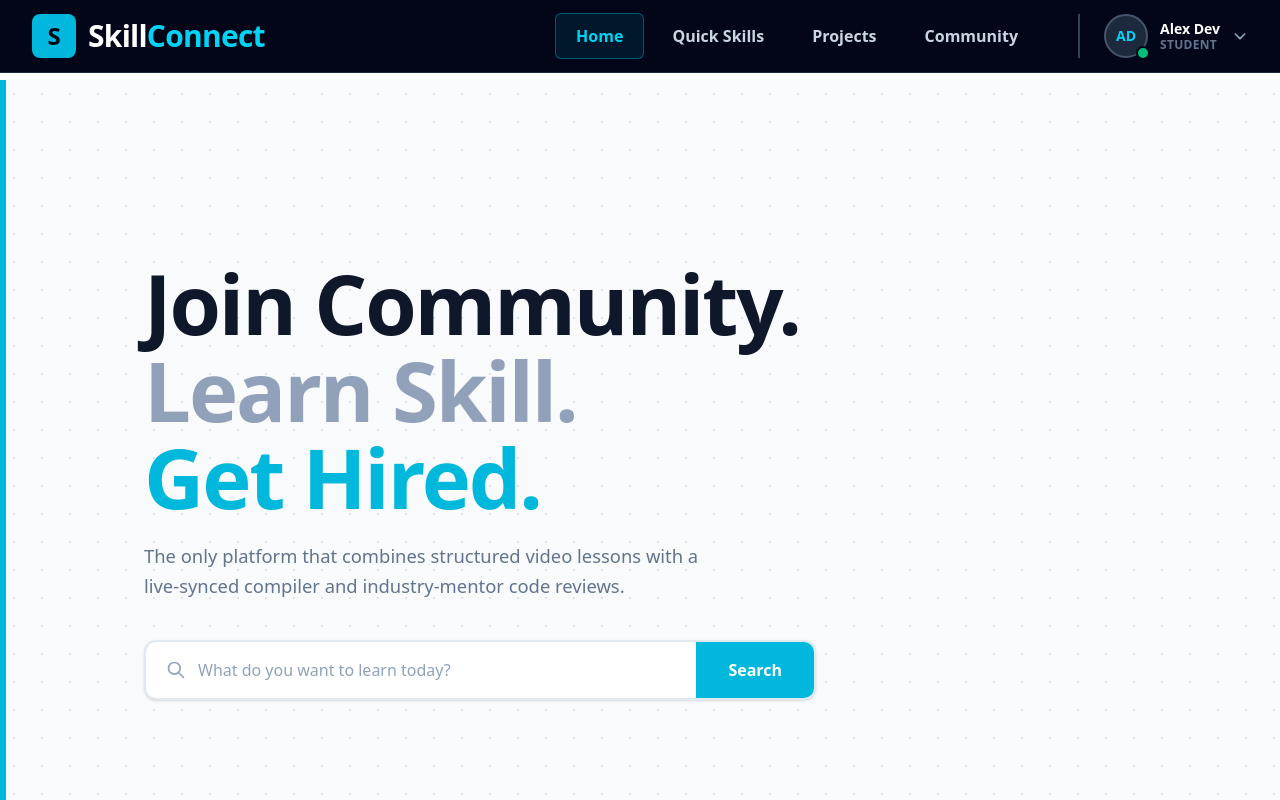
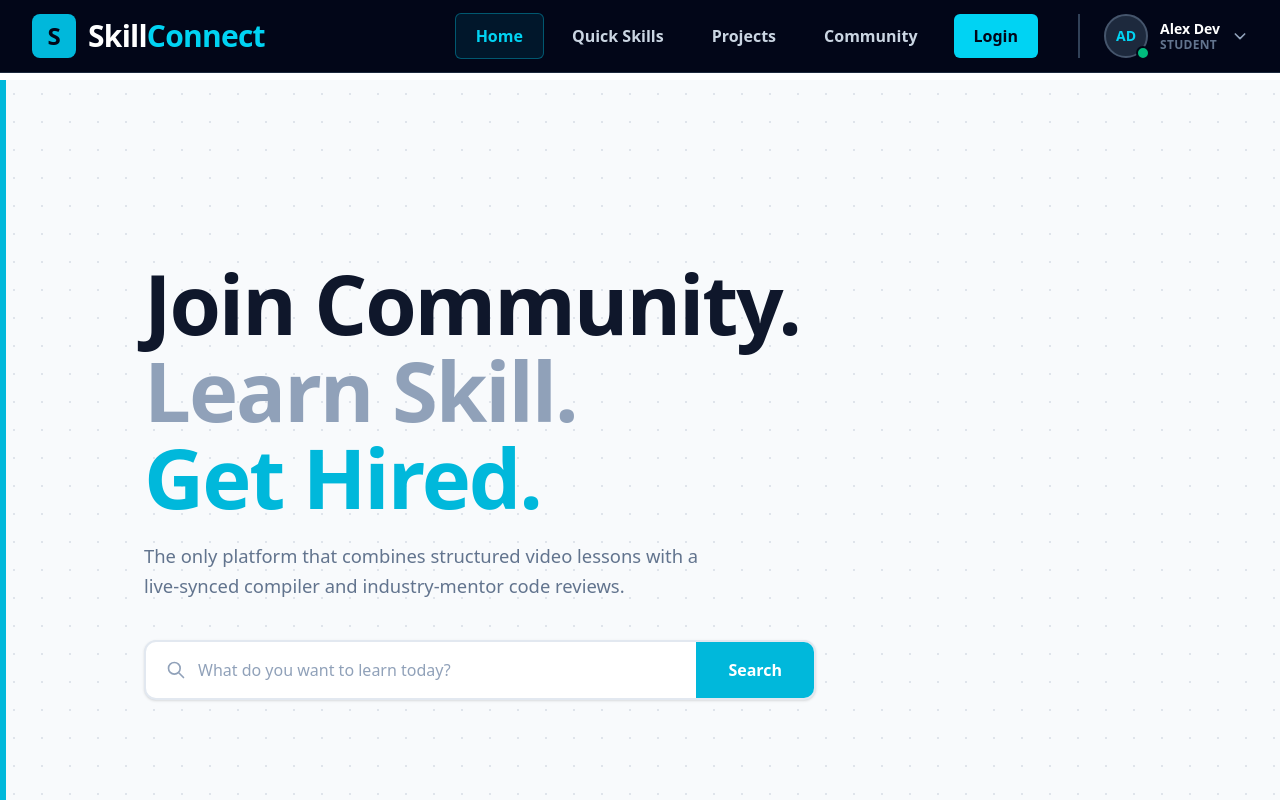
Before and after one commit to RZcodes01/Frontend, a React (Vite) app: page / in a window 1280 px wide. Shown: the top 800 px of the page. Built offline with nearby package versions, Linux system fonts and the light colour scheme; sample sign-in values are in the browser's storage.

Commit message:
added login button

```diff
--- a/src/components/Navbar.jsx
+++ b/src/components/Navbar.jsx
@@ -94,6 +94,14 @@ export default function Navbar() {
                 {label}
               </Link>
             ))}
+
+            {/* Login Button */}
+            <Link
+              to="/login"
+              className="px-5 py-2.5 text-base font-bold text-slate-950 bg-cyan-400 hover:bg-cyan-300 transition-colors duration-200 rounded-md ml-2"
+            >
+              Login
+            </Link>
 
             {/* Desktop Profile Button & Dropdown */}
             <div className="relative ml-4" ref={profileRef}>
@@ -201,9 +209,18 @@ export default function Navbar() {
                 </Link>
               ))}
 
+              {/* Mobile Login Button */}
+              <Link
+                to="/login"
+                onClick={() => setIsMenuOpen(false)}
+                className="w-full flex items-center justify-center gap-2 py-3.5 px-4 bg-cyan-400 text-slate-950 rounded-lg text-base font-bold mt-2 hover:bg-cyan-300 transition-colors"
+              >
+                Login
+              </Link>
+
               <button
                 onClick={handleLogout}
-                className="w-full flex items-center justify-center gap-2 py-3.5 px-4 bg-red-500/10 text-red-400 rounded-lg text-base font-bold border border-red-500/30 mt-4 hover:bg-red-500/20 transition-colors"
+                className="w-full flex items-center justify-center gap-2 py-3.5 px-4 bg-red-500/10 text-red-400 rounded-lg text-base font-bold border border-red-500/30 mt-2 hover:bg-red-500/20 transition-colors"
               >
                 Logout
               </button>
```
